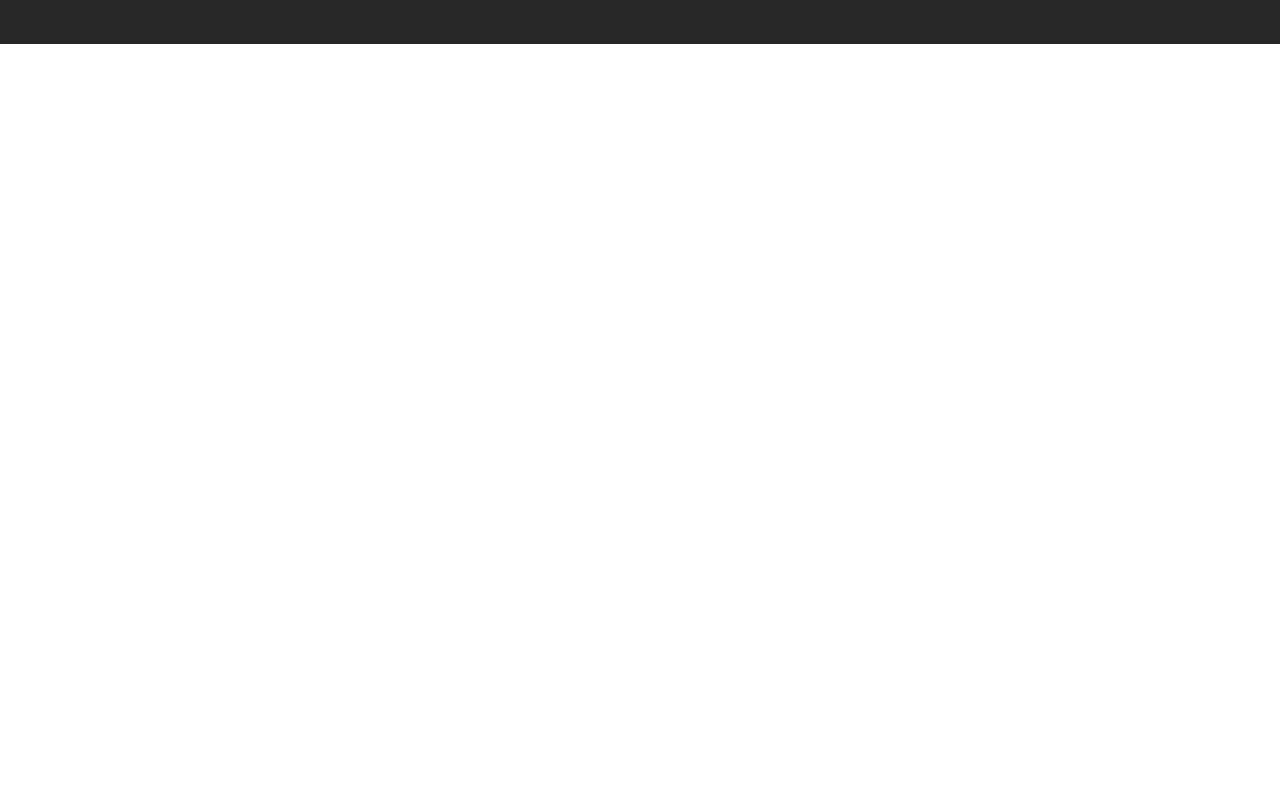
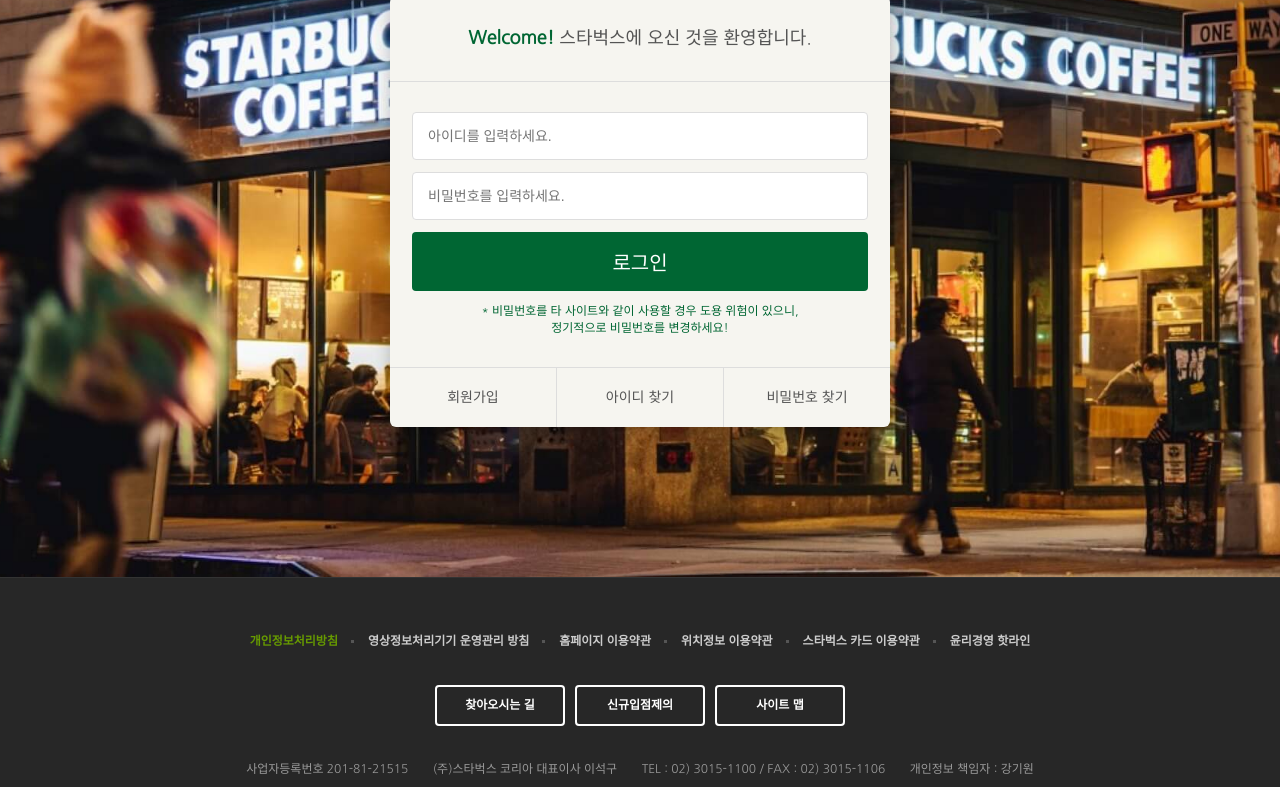
Before and after one commit to KocoTiger/starbucks, a plain HTML site: page signin/index.html in a window 1280 px wide. Shown: the part 290-1077 px from the top of the page. Before the commit the page ends 800 px from the top, so only its background shows below. Drawn offline with nearby package versions, Linux system fonts and the light colour scheme.

Commit message:
로그인 페이지 완성

```diff
--- /dev/null
+++ b/css/signin.css
@@ -0,0 +1,78 @@
+.signin{
+  margin-top: 120px;
+  padding: 100px 0 150px;
+  background-image: url("../images/signin_bg.jpg");
+  background-repeat: no-repeat;
+  background-position: center;
+  background-attachment: fixed;
+  background-size: cover;
+}
+.signin h1{
+  color: #fff;
+  font-size: 30px;
+  font-weight: 700;
+  text-align: center; /* 글자 정렬 */
+  margin-bottom: 24px;
+}
+.signin__card {
+  width: 500px;
+  margin: 0 auto;
+  border-radius: 6px;
+  background-color: #f6f5f0;
+  box-shadow: 2px 2px 20px rgba(0, 0, 0, .3);
+  color: #555;
+}
+.signin__card h2{
+  padding: 30px;
+  font-size: 18px;
+  text-align: center;
+  border-bottom: 1px solid #ddd;
+}
+.signin__card h2 strong{
+  font-weight: 700;
+  color: #006633;
+}
+.signin__card form{
+  padding: 30px 22px;
+}
+.signin__card form input{
+  width: 100%;
+  margin-bottom: 12px;
+  padding: 15px;
+  border: 1px solid #ddd;
+  border-radius: 4px;
+  outline: none;
+  box-sizing: border-box;
+  font-size: 14px;
+}
+.signin__card form [type="submit"]{
+  background-color: #006633;
+  border: none; /*둘레에 줄이 없어짐*/
+  color: #fff;
+  font-size: 20px;
+  cursor: pointer;
+}
+.signin__card form p {
+  font-size: 12px;
+  color: #006633;
+  text-align: center;
+}
+.signin__card .actions{
+  display: flex;
+  border-top: 1px solid #ddd;
+}
+.signin__card .actions a{
+  flex-grow: 1; /*요소의 증가 넓이 배율*/
+  flex-basis: 0;  /*기본 넓이*/
+  text-align: center;
+  padding: 20px;
+  color: #555;
+  font-size: 14px;
+  border-right: 1px solid #ddd;
+}
+.signin__card .actions a:last-child{
+  border-right: none;
+}
+.signin__card .actions a:hover{
+  text-decoration: underline;
+}
--- a/signin/index.html
+++ b/signin/index.html
@@ -31,8 +31,10 @@
   <!-- Google Material Icons사용하기 위한 CDN 주소 -->
   <link href="https://fonts.googleapis.com/css?family=Material+Icons|Material+Icons+Outlined|Material+Icons+Two+Tone|Material+Icons+Round|Material+Icons+Sharp" rel="stylesheet">
 
-  <!-- 공통 css: signin에서 사용할 공통 css내용 -->
+  <!-- css: signin에서 사용할 공통 css내용 -->
   <link rel="stylesheet" href="../css/common.css"/>
+  <!-- css: signin에서 사용할 css내용 -->
+  <link rel="stylesheet" href="../css/signin.css"/>
 
   <!-- 우리가 사용하는 main.js 파일 경로 연결 -->
   <script defer src="../js/common.js"></script>
@@ -378,13 +380,37 @@
 
   </header>
 
+
   <!-- SIGNIN -->
   <section class="signin">
 
+    <h1>로그인</h1>
+
+    <div class="signin__card">
+      <h2>
+        <strong>Welcome!</strong> 스타벅스에 오신 것을 환영합니다.
+      </h2>
+
+      <form>
+        <input type="text" placeholder="아이디를 입력하세요." />
+        <input type="password" placeholder="비밀번호를 입력하세요." />
+        <input type="submit" value="로그인" />
+
+        <p>
+          * 비밀번호를 타 사이트와 같이 사용할 경우 도용 위험이 있으니, <br />
+          정기적으로 비밀번호를 변경하세요!
+        </p>
+
+      </form>
+
+      <div class="actions">
+        <a href="javascript:void(0)">회원가입</a>
+        <a href="javascript:void(0)">아이디 찾기</a>
+        <a href="javascript:void(0)">비밀번호 찾기</a>
+      </div>
+
+    </div>
   </section>
-
-
-
 
   <!-- FOOTER -->
   <footer>
```
Also changed, not shown: index.html (+1 -1 lines).
